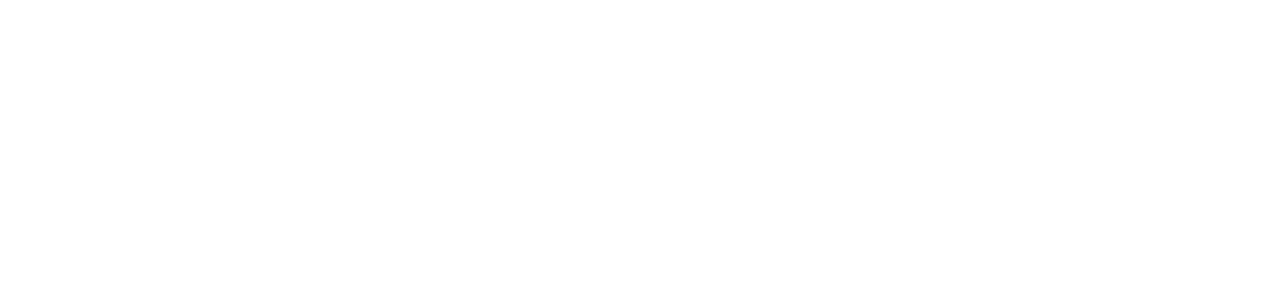
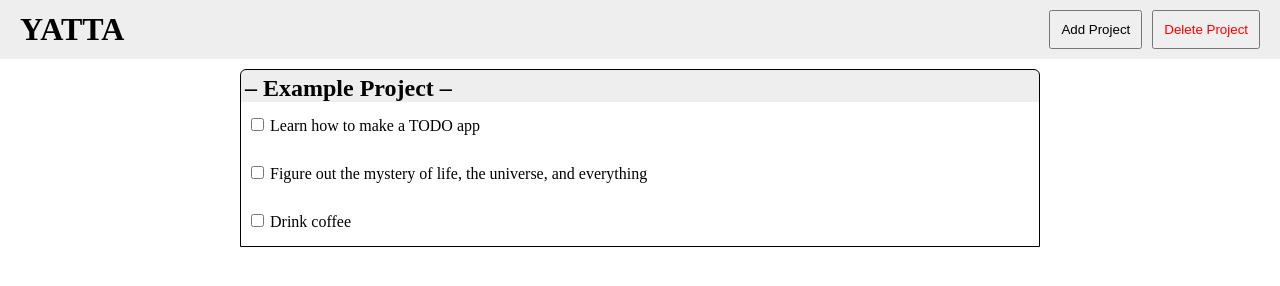
Before and after one commit to trimagnus/yatta-old-experimental-, a website built with webpack: page src/template.html in a window 1280 px wide. Built offline with nearby package versions, Linux system fonts and the light colour scheme.

Commit message:
Current state of the test ideas branch. Will probably delete.

```diff
--- /dev/null
+++ b/src/data.js
@@ -0,0 +1,25 @@
+let data = {
+  projects: [
+    {projectId: '1',
+     title: 'Example Project',
+     todos: [
+      {
+        text: 'Learn how to make a TODO app',
+        date: false,
+        completed: false,
+      },
+      {
+        text: 'Figure out the mystery of life, the universe, and everything',
+        date: false,
+        completed: false,
+      },
+      {
+        text: 'Drink coffee',
+        date: false,
+        completed: false,
+      }
+     ]}
+  ],
+};
+
+export default data;
--- /dev/null
+++ b/src/displayHeader.js
@@ -0,0 +1,13 @@
+export default function displayHeader(parent) {
+  parent.innerHTML = `
+  <header>
+    <h1>YATTA</h1>
+    <nav>
+      <div class="nav-buttons">
+        <button id="add-project-button">Add Project</button>
+        <button id="delete-project-button">Delete Project</button>
+      </div>
+    </nav>
+  </header>
+  `;
+}
--- /dev/null
+++ b/src/displayProjects.js
@@ -0,0 +1,56 @@
+const todoClickHandler = (e) => {
+  const p = e.target.parentElement;
+  p.classList.toggle('complete-todo');
+};
+
+export default function displayProjects(content, DATA) {
+  for(const proj of DATA.projects) {
+    const project = document.createElement('div');
+    project.classList.add('project');
+
+    const title = document.createElement('h2');
+    title.classList.add('expand-toggle', 'expand-toggle-expanded');
+    title.innerText = proj.title;
+    project.appendChild(title);
+
+    const expandContainer = document.createElement('div');
+    expandContainer.classList.add('expand-container');
+    project.appendChild(expandContainer);
+
+    const list = document.createElement('ul');
+    list.classList.add('expand-contract', 'expanded');
+    expandContainer.appendChild(list);
+
+    for(const todo of proj.todos) {
+      const li = document.createElement('li');
+      li.innerHTML = `<input type="checkbox" class="todo-checkbox">${todo.text}`;
+      li.addEventListener('click', (e) => {
+        e.target.classList.toggle('completed-todo');
+        const fc = e.target.firstChild;
+        fc.checked = !fc.checked;
+      });
+      li.firstChild.addEventListener('click', (e) => {
+        const p = e.target.parentElement;
+        p.classList.toggle('completed-todo');
+        e.stopPropagation();
+      });
+
+      if(todo.date) {
+        //Do something with the date
+        console.log();
+      }
+
+      if(todo.completed) {
+        li.classList.add('completed-todo');
+      }
+
+      list.appendChild(li);
+    }
+    content.appendChild(project);
+    title.addEventListener('click', () => {
+      list.classList.toggle('expanded');
+      title.classList.toggle('expand-toggle-collapsed');
+      title.classList.toggle('expand-toggle-expanded');
+    })
+  }
+}
--- a/src/index.js
+++ b/src/index.js
@@ -1,3 +1,24 @@
 import './main.css';
+import displayProjects from './displayProjects';
+import displayHeader from './displayHeader';
+import data from './data.js';
 
 const content = document.getElementById('content');
+displayHeader(content);
+
+const projects = document.createElement('div');
+projects.classList.add('projects-container');
+content.appendChild(projects);
+displayProjects(projects, data);
+
+document.getElementById('add-project-button').addEventListener('click', ()=>{
+  const p = prompt('Enter the project name:');
+  if(p) {
+    projects.innerHTML = '';
+    data.projects.push({
+      title: p,
+      todos: []
+    });
+    displayProjects(projects, data);
+  }
+})
--- a/src/main.css
+++ b/src/main.css
@@ -1,3 +1,98 @@
-h1 {
+* {
+  box-sizing: border-box;
+  padding: 0;
+  margin: 0;
+}
+
+header {
+  background-color: #eee;
+  padding: 10px 20px;
+  display: flex;
+  align-items: center;
+  justify-content: space-between;
+}
+
+nav .nav-buttons {
+  display: flex;
+  gap: 10px;
+}
+
+.nav-buttons button {
+  padding: 10px;
+}
+
+#delete-project-button {
   color: red;
 }
+
+.projects-container {
+  margin: 0 10px;
+}
+
+ul {
+  list-style: none;
+}
+
+ul li {
+  cursor: pointer;
+  padding: 15px 10px;
+  text-align: left;
+}
+
+ul li:hover {
+  background-color: #eee;
+}
+
+.completed-todo {
+  text-decoration: line-through;
+  color: #aaa;
+}
+
+.project {
+  margin: 10px auto;
+  padding-top: 5px;
+  border: 1px solid black;
+  background-color: #eee;
+  border-top-left-radius: 6px;
+  border-top-right-radius: 6px;
+  max-width: 800px;
+}
+
+.todo-checkbox {
+  margin-right: 6px;
+}
+
+.expand-container {
+  overflow: hidden;
+  background-color: white;
+}
+
+.expand-contract {
+  margin-top: -100%;
+  transition: all 0.5s;
+}
+
+.expanded {
+  margin-top: 0;
+}
+
+.expand-toggle {
+  cursor: pointer;
+  padding: 0 4px;
+}
+
+.expand-toggle-collapsed::after {
+  content: " +";
+}
+
+.expand-toggle-expanded::after {
+  content: " –";
+}
+
+.expand-toggle-collapsed::before {
+  content: "+ ";
+}
+
+.expand-toggle-expanded::before {
+  content: "– ";
+}
```
